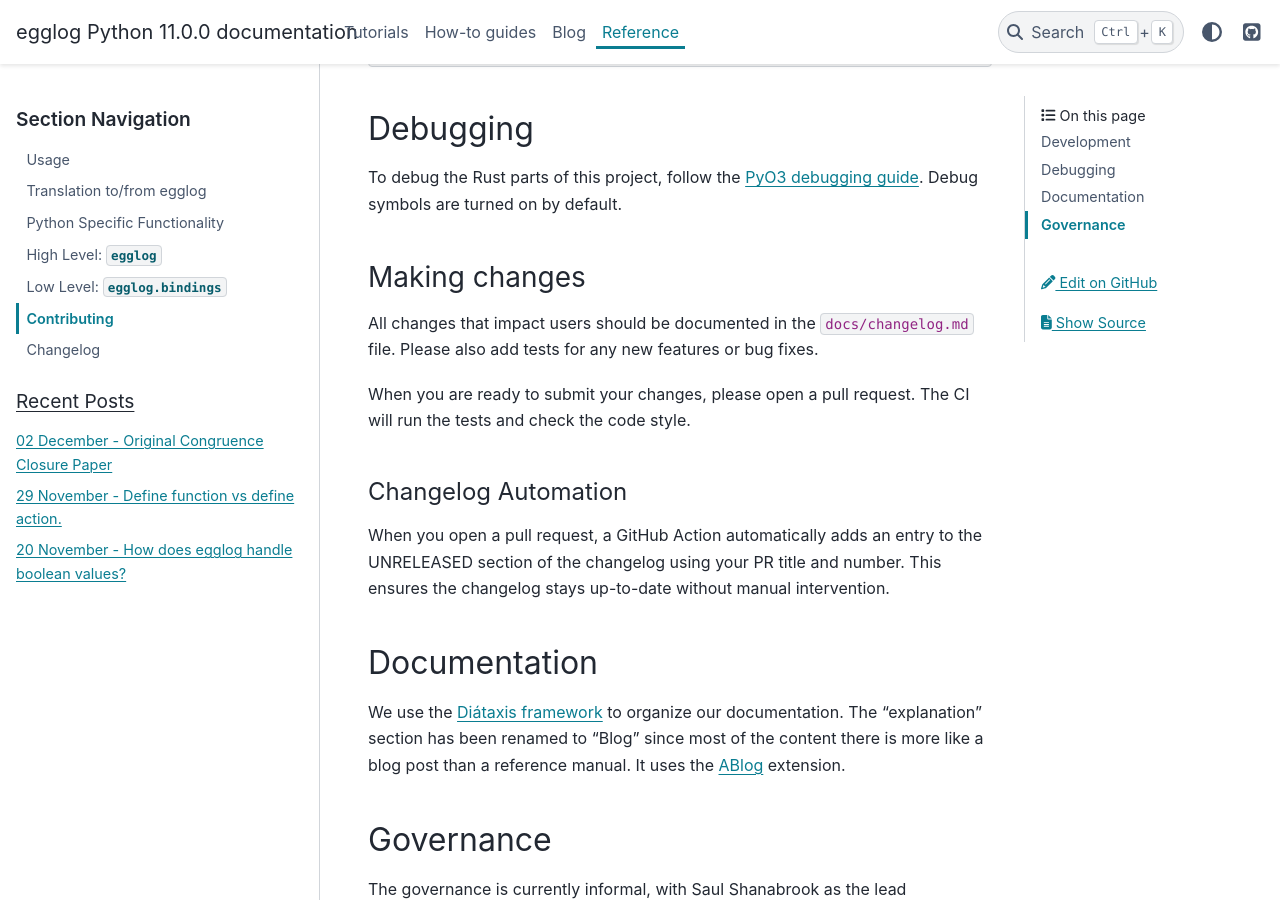
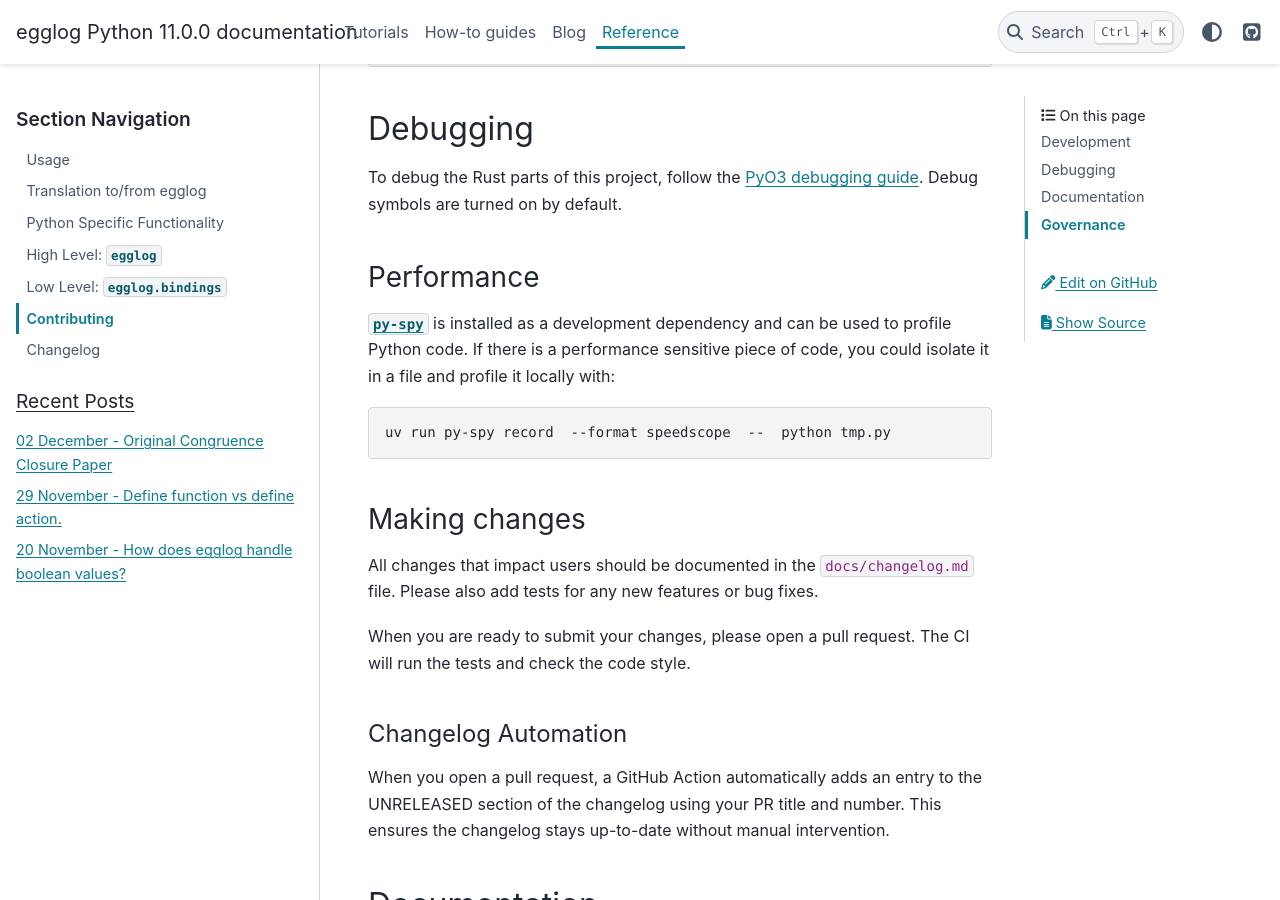
Before and after one commit to egraphs-good/egglog-python, a Sphinx documentation site: the page built from docs/reference/contributing.md, in a window 1280 px wide and 900 px high, scrolled down 1885 px. Built offline with Sphinx 7.4.7 and the PyData theme 0.15.4, drawn with Linux system fonts in a browser that asks for light colours; pages that are not in the unit, such as notebooks, are missing from menus; comment, search, counter and statistics services are not loaded; the version number is read from the project's files by our own code.

Commit message:
Add support for profiling

````diff
--- a/docs/reference/contributing.md
+++ b/docs/reference/contributing.md
@@ -77,6 +77,15 @@ make docs
 To debug the Rust parts of this project, follow the [PyO3 debugging guide](https://pyo3.rs/main/debugging.html#debugger-specific-setup).
 Debug symbols are turned on by default.
 
+### Performance
+
+[`py-spy`](https://github.com/benfred/py-spy) is installed as a development dependency and can be used to profile Python code.
+If there is a performance sensitive piece of code, you could isolate it in a file and profile it locally with:
+
+```bash
+uv run py-spy record  --format speedscope  --  python tmp.py
+```
+
 ### Making changes
 
 All changes that impact users should be documented in the `docs/changelog.md` file. Please also add tests for any new features
--- a/pyproject.toml
+++ b/pyproject.toml
@@ -274,3 +274,8 @@ exclude_also = [
 
 [tool.uv.workspace]
 members = ["egglog"]
+
+[dependency-groups]
+dev = [
+    "py-spy>=0.4.1",
+]
````
Also changed, not shown: 2 other files.
